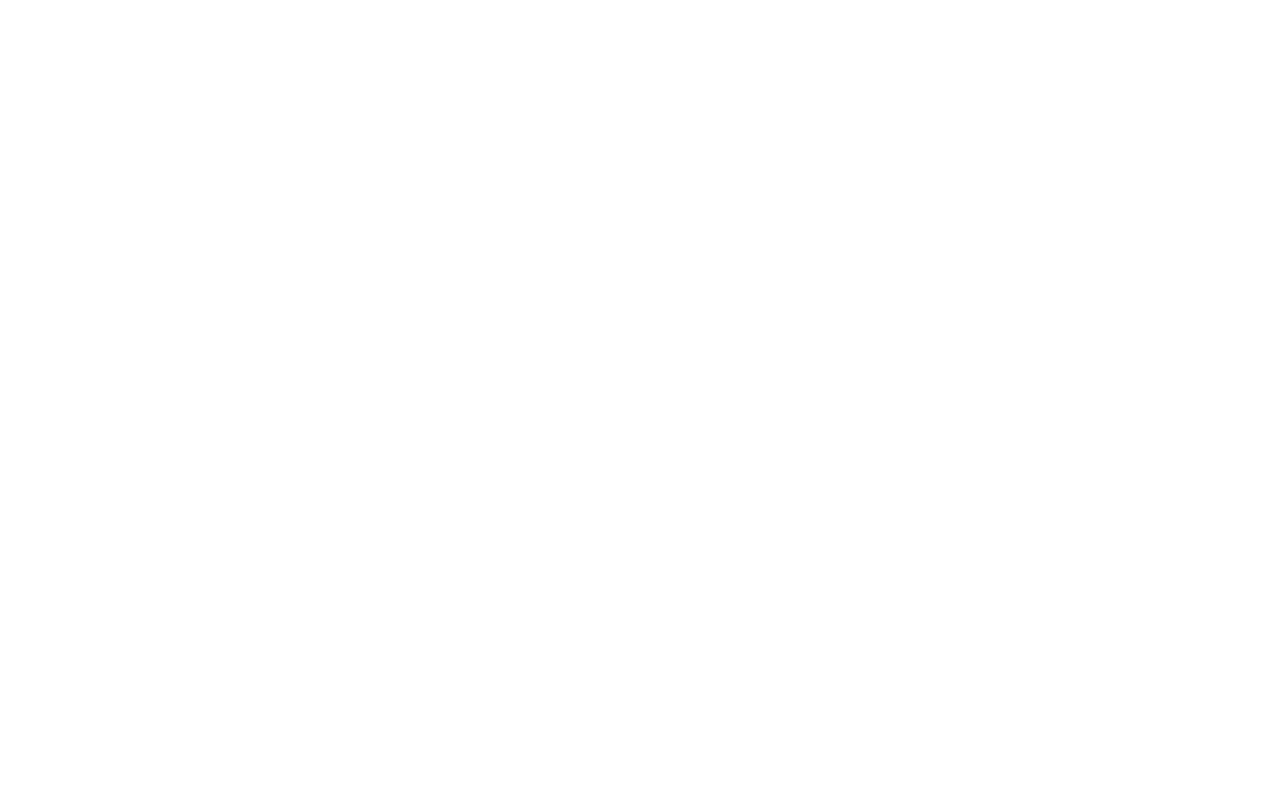
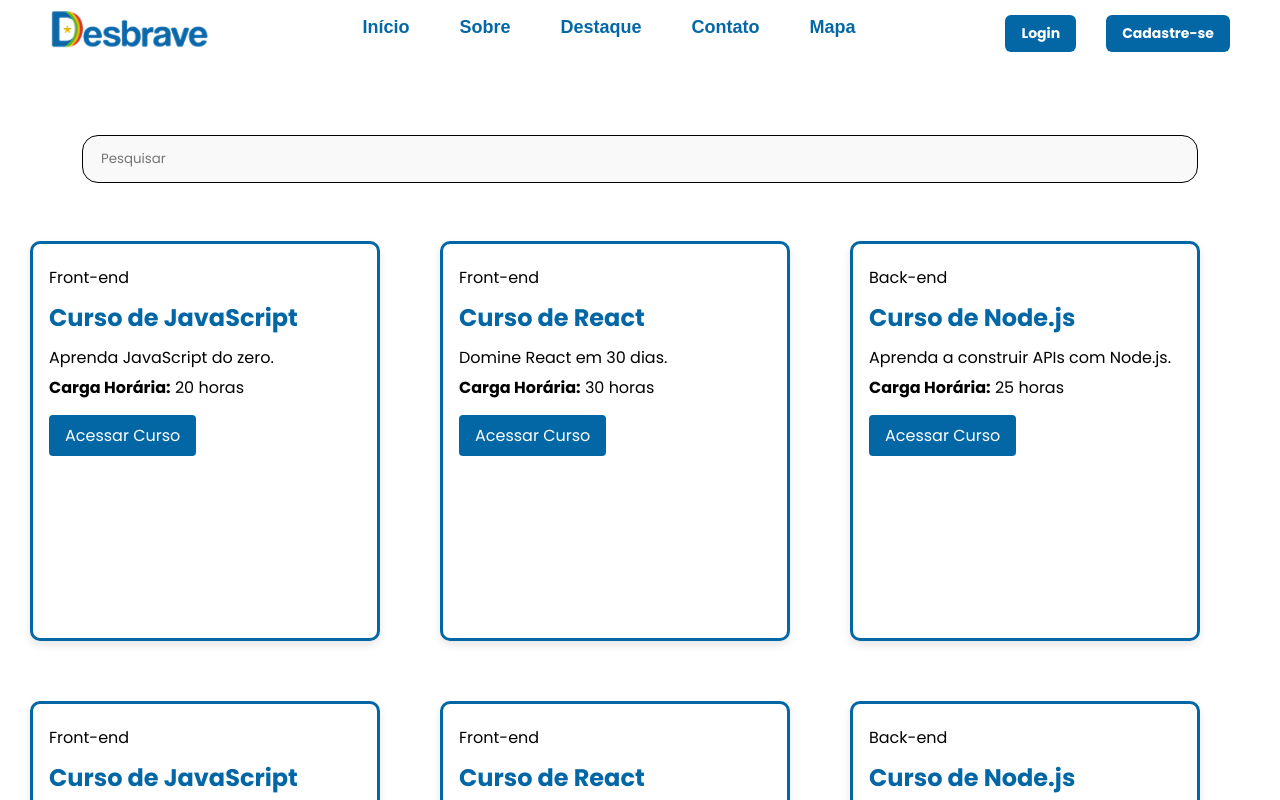
Before and after one commit to MiTabosa/Projeto-Desbrave, a React (Vite) app: page /curso in a window 1280 px wide. Before the commit this address had no page. Shown: the top 800 px of the page. Built offline with nearby package versions, Linux system fonts and the light colour scheme.

Commit message:
Adição da tela cursos

```diff
--- a/src/App.jsx
+++ b/src/App.jsx
@@ -12,6 +12,7 @@ import RedefinirSenha from "./components/RecuperaçaoSenha/RedefinirSenha"
 import Diretrizes from "./components/Diretrizes/Diretrizes";
 import InvalidScanner from "./pages/Pontos/InvalidScanner";
 import Forum from "./pages/Forum/Foruns";
+import Curso from "./pages/Curso/Curso"
 import Sobre from "./pages/Sobre/Sobre"
 
 
@@ -34,6 +35,7 @@ function App() {
         <Route path="/cadastro" element={<Cadastro />} />
         <Route path="/diretrizes" element={<Diretrizes />} />
         <Route path="/sobre" element={<Sobre />} />
+        <Route path="/curso" element={<Curso />} />
       </Routes>
     </Router>
   );
--- /dev/null
+++ b/src/components/CardCurso/CardCurso.css
@@ -0,0 +1,33 @@
+.cardCurso {
+    border: 3px solid  #0367A5;
+    border-radius: 10px;
+    padding: 16px;
+    width: 350px;
+    height: 400px;
+    box-shadow: 0 4px 8px rgba(0, 0, 0, 0.1);
+    margin: 10px;
+  }
+
+  .cardCurso h2 {
+    font-size: 1.5rem;
+    margin: 10px 0;
+  }
+
+  .cardCurso p {
+    margin: 5px 0;
+  }
+
+  .cardCurso a {
+    display: inline-block;
+    margin-top: 10px;
+    padding: 8px 16px;
+    background-color:  #0367A5;
+    color: white;
+    text-decoration: none;
+    border-radius: 4px;
+  }
+
+  .cardCurso a:hover {
+    background-color: #0056b3;
+    text-decoration: none;
+  }
--- /dev/null
+++ b/src/components/CardCurso/CardCurso.jsx
@@ -0,0 +1,16 @@
+import React from 'react';
+import './CardCurso.css';
+
+function CardCurso({ curso }) {
+    return (
+        <div className='cardCurso'>
+            <p>{curso.categoria}</p>
+            <h2>{curso.nome}</h2>
+            <p>{curso.descricao}</p>
+            <p><strong>Carga Horária:</strong> {curso.cargaHoraria}</p>
+            <a href={curso.urlExterna} target="_blank" rel="noopener noreferrer">Acessar Curso</a>
+        </div>
+    );
+}
+
+export default CardCurso;
--- /dev/null
+++ b/src/data/cursos.json
@@ -0,0 +1,76 @@
+{
+    "cursos": [
+      {
+        "id": 1,
+        "nome": "Curso de JavaScript",
+        "descricao": "Aprenda JavaScript do zero.",
+        "categoria": "Front-end",
+        "cargaHoraria": "20 horas",
+        "urlExterna": "https://plataforma-externa.com/curso-javascript"
+      },
+      {
+        "id": 2,
+        "nome": "Curso de React",
+        "descricao": "Domine React em 30 dias.",
+        "categoria": "Front-end",
+        "cargaHoraria": "30 horas",
+        "urlExterna": "https://plataforma-externa.com/curso-react"
+      },
+      {
+        "id": 3,
+        "nome": "Curso de Node.js",
+        "descricao": "Aprenda a construir APIs com Node.js.",
+        "categoria": "Back-end",
+        "cargaHoraria": "25 horas",
+        "urlExterna": "https://plataforma-externa.com/curso-nodejs"
+      },
+      {
+        "id": 1,
+        "nome": "Curso de JavaScript",
+        "descricao": "Aprenda JavaScript do zero.",
+        "categoria": "Front-end",
+        "cargaHoraria": "20 horas",
+        "urlExterna": "https://plataforma-externa.com/curso-javascript"
+      },
+      {
+        "id": 2,
+        "nome": "Curso de React",
+        "descricao": "Domine React em 30 dias.",
+        "categoria": "Front-end",
+        "cargaHoraria": "30 horas",
+        "urlExterna": "https://plataforma-externa.com/curso-react"
+      },
+      {
+        "id": 3,
+        "nome": "Curso de Node.js",
+        "descricao": "Aprenda a construir APIs com Node.js.",
+        "categoria": "Back-end",
+        "cargaHoraria": "25 horas",
+        "urlExterna": "https://plataforma-externa.com/curso-nodejs"
+      },
+      {
+        "id": 1,
+        "nome": "Curso de JavaScript",
+        "descricao": "Aprenda JavaScript do zero.",
+        "categoria": "Front-end",
+        "cargaHoraria": "20 horas",
+        "urlExterna": "https://plataforma-externa.com/curso-javascript"
+      },
+      {
+        "id": 2,
+        "nome": "Curso de React",
+        "descricao": "Domine React em 30 dias.",
+        "categoria": "Front-end",
+        "cargaHoraria": "30 horas",
+        "urlExterna": "https://plataforma-externa.com/curso-react"
+      },
+      {
+        "id": 3,
+        "nome": "Curso de Node.js",
+        "descricao": "Aprenda a construir APIs com Node.js.",
+        "categoria": "Back-end",
+        "cargaHoraria": "25 horas",
+        "urlExterna": "https://plataforma-externa.com/curso-nodejs"
+      }
+    ]
+  }
--- /dev/null
+++ b/src/pages/Curso/Curso.css
@@ -0,0 +1,20 @@
+.cursos-container {
+    padding: 20px;
+    max-width: 2220px;
+
+}
+
+.cursos-list {
+    display: flex;
+    flex-wrap: wrap;
+    gap: 40px;
+    justify-content: flex-start;
+}
+
+.curso-card {
+    flex: 1 1 calc(33.333% - 40px);
+    box-sizing: border-box;
+    border: 1px solid #ccc;
+    border-radius: 10px;
+    padding: 16px;
+}
--- /dev/null
+++ b/src/pages/Curso/Curso.jsx
@@ -0,0 +1,26 @@
+import React from 'react';
+import cursos from '../../data/cursos.json';
+import CardCurso from '../../components/CardCurso/CardCurso';
+import NavBar from '../../components/Navbar/Navbar';
+import BarraPesquisa from '../../components/BarraPesquisa/barra';
+import Footer from '../../components/Footer/Footer'
+import './Curso.css';
+
+function Curso() {
+    return (
+        <>
+            <NavBar />
+            <div className="cursos-container"> {/* Alterado para "cursos-container" */}
+                <BarraPesquisa />
+                <div className="cursos-list"> {/* Alterado para "cursos-list" */}
+                    {cursos.cursos.map(curso => (
+                        <CardCurso key={curso.id} curso={curso} />
+                    ))}
+                </div>
+            </div>
+            <Footer />
+        </>
+    );
+}
+
+  export default Curso;
--- a/src/pages/Home.jsx
+++ b/src/pages/Home.jsx
@@ -34,7 +34,7 @@ const Home = () => {
       extraClass: "card-azul",
       borderColor: "#0367A6",
       buttonText: "Saiba Mais",
-      link: "/cursos",
+      link: "/curso",
       icon: IoBookOutline,
       layout: "layout1",
     },
```
